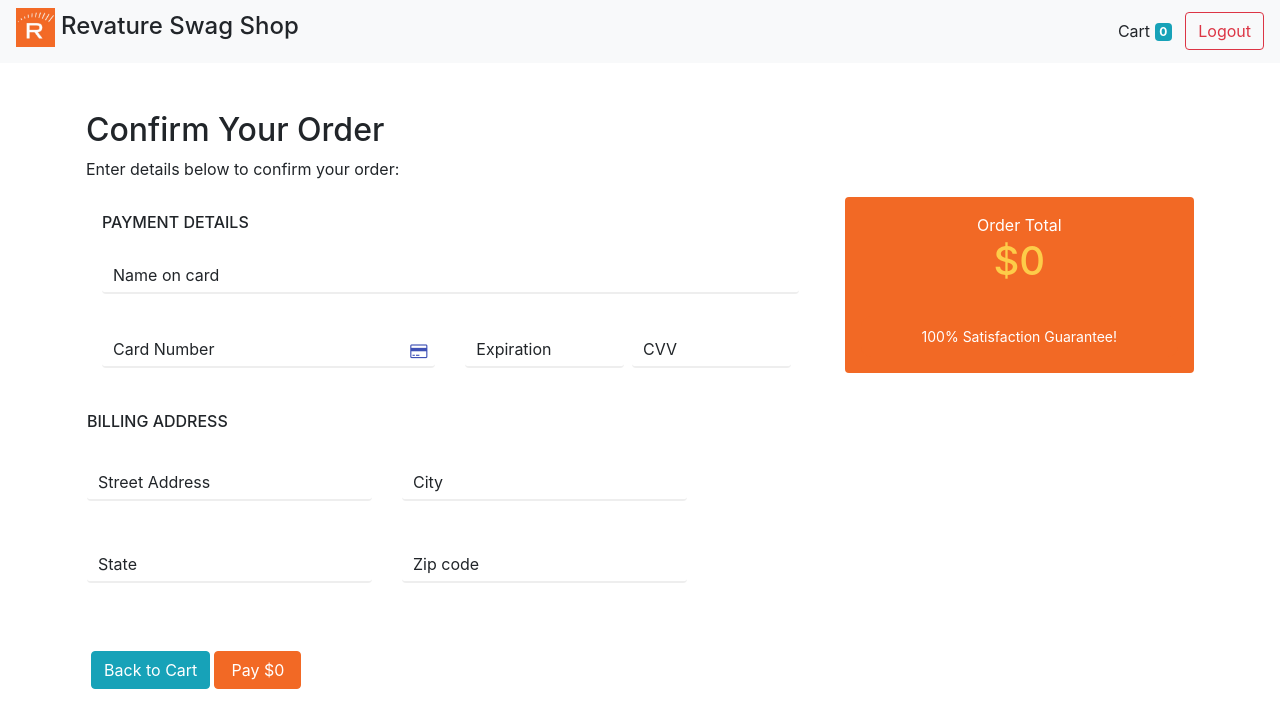
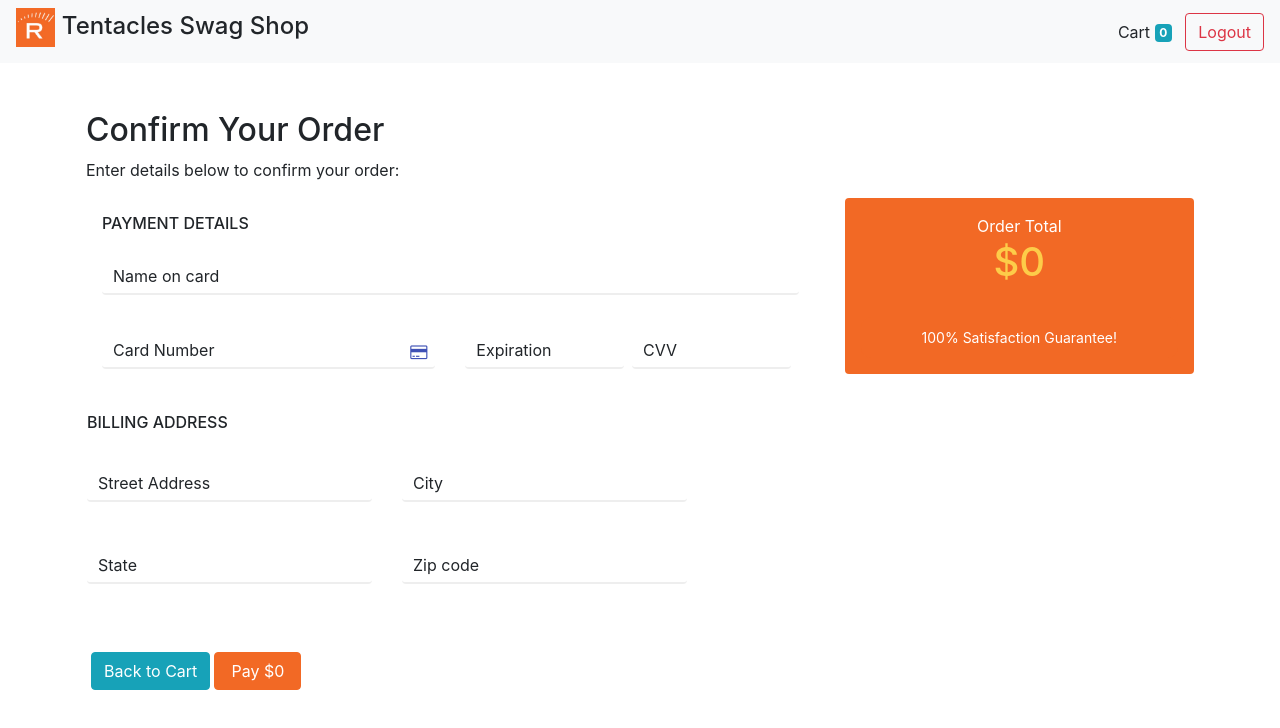
Before and after one commit to ECommerceAppTeamB/P3UI-TeamB, an Angular app in the folder ECommerce.UI/: page /checkout in a window 1280 px wide. Shown: the top 728 px of the page. Built offline with nearby package versions, Linux system fonts and the light colour scheme.

Commit message:
Store name in navbar

```diff
--- a/ECommerce.UI/src/app/components/navbar/navbar.component.html
+++ b/ECommerce.UI/src/app/components/navbar/navbar.component.html
@@ -1,7 +1,7 @@
 <nav class="navbar navbar-light bg-light">
     <h4>
         <img src="../../../assets/images/favicon.png" width="8%" height="8%" alt="Revature">
-        Revature Swag Shop
+        Tentacles Swag Shop
     </h4>
     <form class="form-inline">
         <button class="btn btn-light" [routerLink]="['/cart']">
```
